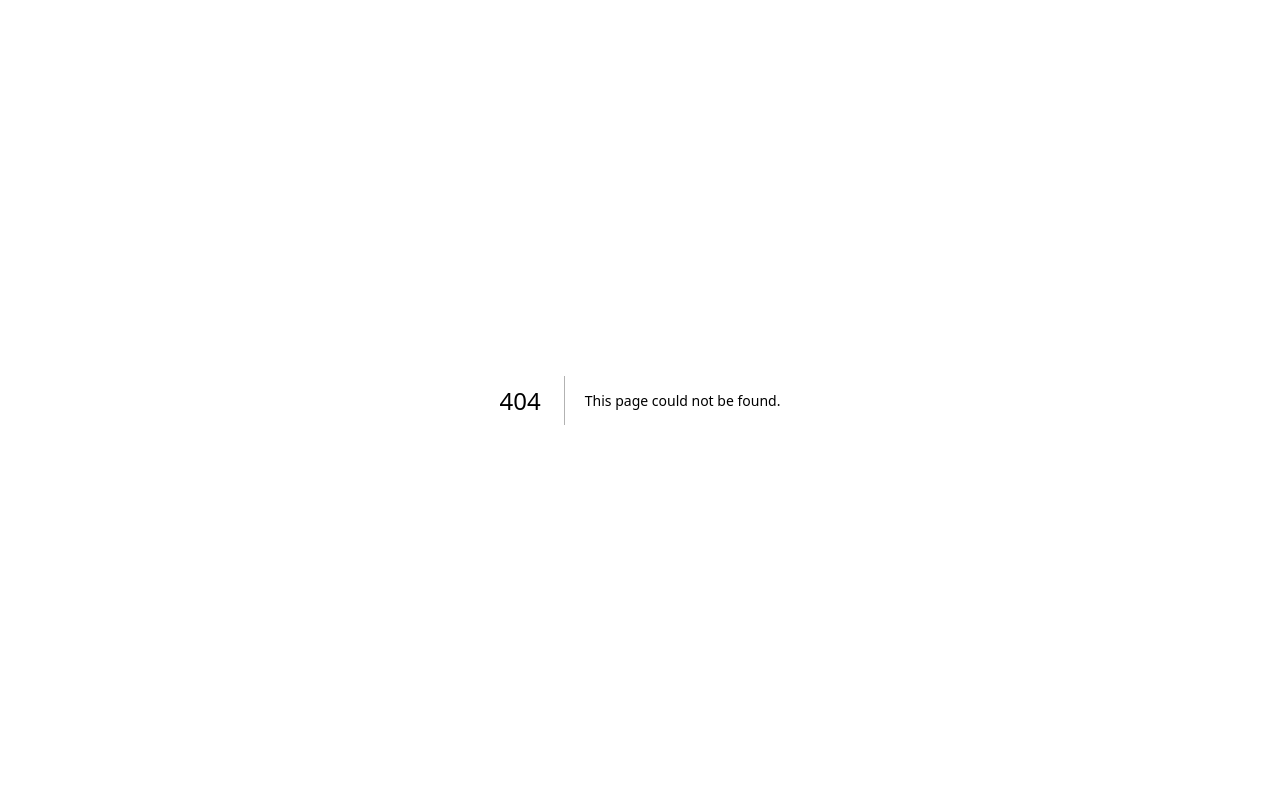
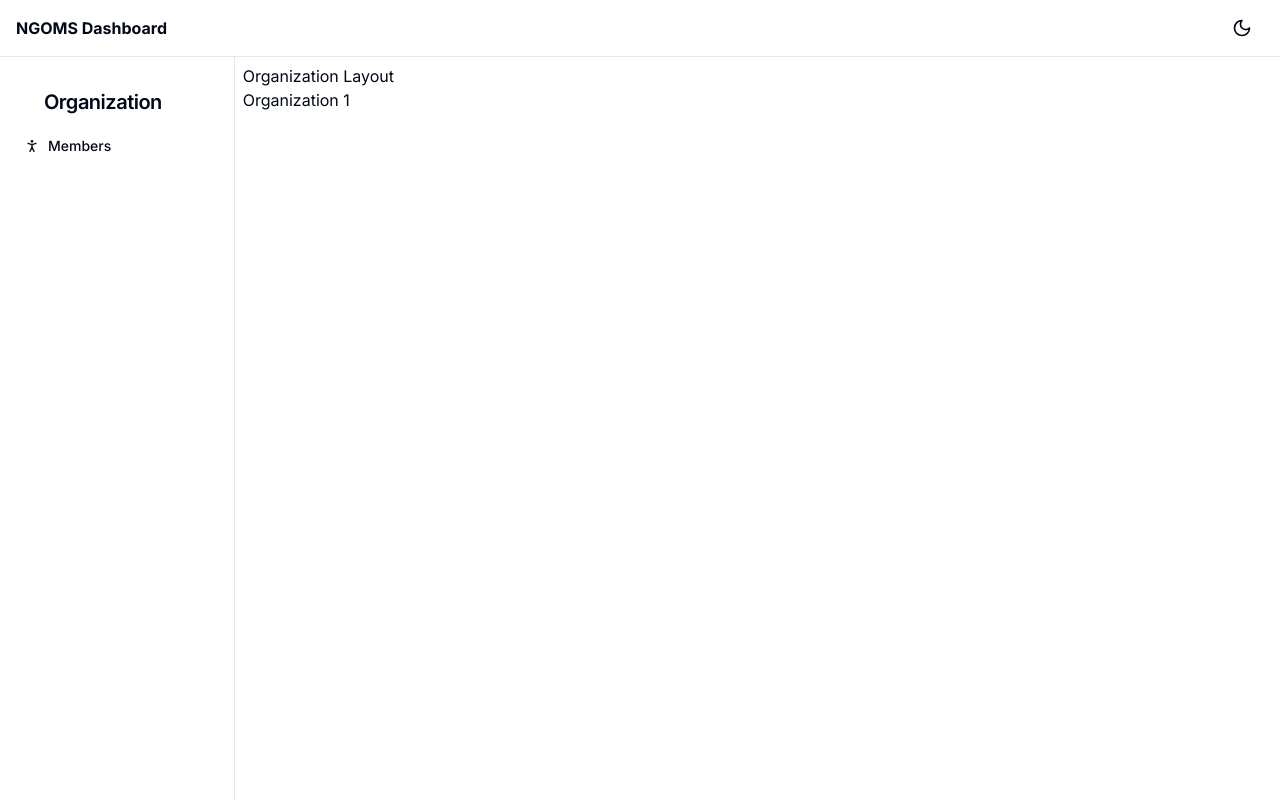
Before and after one commit to farhan-helmy/neatngo, a Next.js app: page /dashboard/organization/1 in a window 1280 px wide. Before the commit this address had no page. Built offline with nearby package versions, Linux system fonts and the light colour scheme.

Commit message:
:sparkles: View organization page

```diff
--- a/src/app/admin/data.ts
+++ b/src/app/admin/data.ts
@@ -125,3 +125,14 @@ export const navItems: NavItem[] = [
         label: "organization",
     },
 ];
+
+export const orgNavItems = [
+    {
+        title: "Organization List",
+        href: "/dashboard/organization",
+    },
+    {
+        title: "Add Organization",
+        href: "/dashboard/organization/add",
+    },
+];
--- a/src/app/dashboard/layout.tsx
+++ b/src/app/dashboard/layout.tsx
@@ -5,14 +5,15 @@ import { cn } from "@/lib/utils";
 import Link from "next/link";
 import { Sheet, SheetContent, SheetTrigger } from "@/components/ui/sheet";
 import { navItems } from "../admin/data";
-import { MenuIcon } from "lucide-react";
+import { MenuIcon, PersonStanding } from "lucide-react";
 import { useState } from "react";
 import { NavItem } from "@/types";
 import { Dispatch, SetStateAction } from "react";
-import { usePathname } from "next/navigation";
+import { useParams, usePathname } from "next/navigation";
 import { Toaster } from "@/components/ui/sonner";
 import { UserButton } from "@clerk/nextjs";
 import { ToggleTheme } from "@/components/layout/toggle-theme";
+import { Button } from "@/components/ui/button";
 
 interface DashboardNavProps {
   items: NavItem[];
@@ -20,6 +21,11 @@ interface DashboardNavProps {
 }
 
 function SideBar() {
+  const path = usePathname();
+  const params = useParams();
+
+  console.log(path);
+
   return (
     <nav
       className={cn(`relative hidden h-screen border-r pt-16 lg:block w-72`)}
@@ -27,10 +33,33 @@ function SideBar() {
       <div className="space-y-4 py-4">
         <div className="px-3 py-2">
           <div className="space-y-1">
-            <h2 className="mb-2 px-4 text-xl font-semibold tracking-tight">
-              Overview
-            </h2>
-            <DashboardNav items={navItems} />
+            {path.match("organization/") ? (
+              <>
+                <Button asChild variant={"ghost"}>
+                  <Link href={`/dashboard/organization/${params.id}`}>
+                    <h2 className="mb-2 px-4 text-xl font-semibold tracking-tight">
+                      Organization
+                    </h2>
+                  </Link>
+                </Button>
+
+                <nav className="grid items-start gap-2">
+                  <Link href={`${path}/members`}>
+                    <span
+                      className={cn(
+                        "group flex items-center rounded-md px-3 py-2 text-sm font-medium hover:bg-accent hover:text-accent-foreground",
+                        path.includes("members") ? "bg-accent" : "transparent"
+                      )}
+                    >
+                      <PersonStanding className="mr-2 h-4 w-4" />
+                      <span>Members</span>
+                    </span>
+                  </Link>
+                </nav>
+              </>
+            ) : (
+              <DashboardNav items={navItems} />
+            )}
           </div>
         </div>
       </div>
--- a/src/app/dashboard/organization/OrganizationList.tsx
+++ b/src/app/dashboard/organization/OrganizationList.tsx
@@ -8,7 +8,7 @@ import {
   CardHeader,
   CardTitle,
 } from "@/components/ui/card";
-import { Eye } from "lucide-react";
+import Link from "next/link";
 
 export function OrganizationList({ id, name }: { id: string; name: string }) {
   return (
@@ -19,7 +19,9 @@ export function OrganizationList({ id, name }: { id: string; name: string }) {
         </CardHeader>
       </CardContent>
       <CardFooter className="flex items-end justify-end">
-        <Button>View</Button>
+        <Button asChild>
+          <Link href={`/dashboard/organization/${id}`}>View</Link>
+        </Button>
       </CardFooter>
     </Card>
   );
--- /dev/null
+++ b/src/app/dashboard/organization/[id]/layout.tsx
@@ -0,0 +1,12 @@
+export default function OrganizationLayout({
+  children,
+}: {
+  children: React.ReactNode;
+}) {
+  return (
+    <div>
+      <h1>Organization Layout</h1>
+      {children}
+    </div>
+  );
+}
--- /dev/null
+++ b/src/app/dashboard/organization/[id]/members/page.tsx
@@ -0,0 +1,7 @@
+export default function OrganizationMemberPage() {
+  return (
+    <div>
+      <h1>Organization Member Page</h1>
+    </div>
+  );
+}
--- /dev/null
+++ b/src/app/dashboard/organization/[id]/page.tsx
@@ -0,0 +1,11 @@
+export default function ViewOrganization({
+  params,
+}: {
+  params: { id: string };
+}) {
+  return (
+    <div>
+      <h1>Organization {params.id}</h1>
+    </div>
+  );
+}
```
